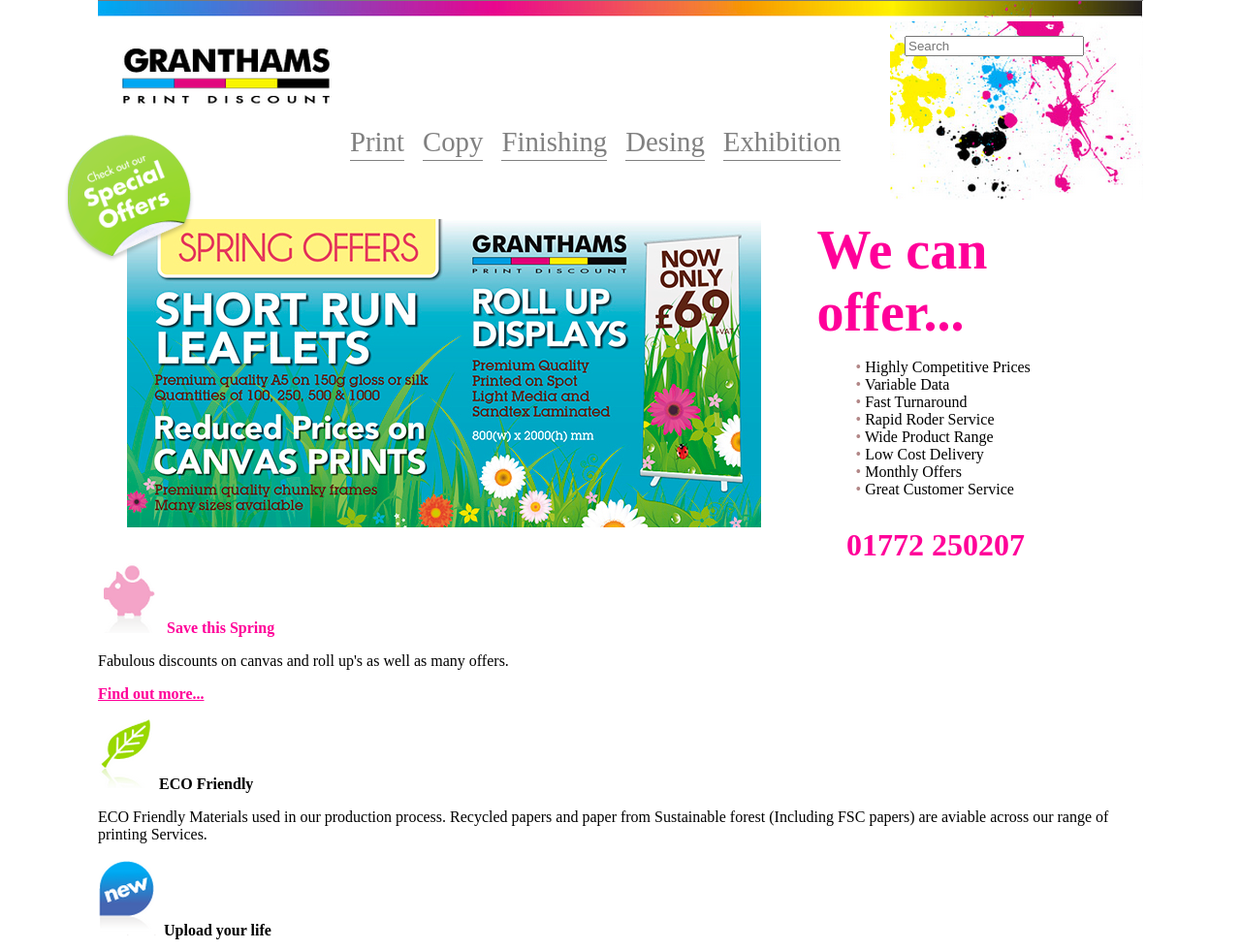
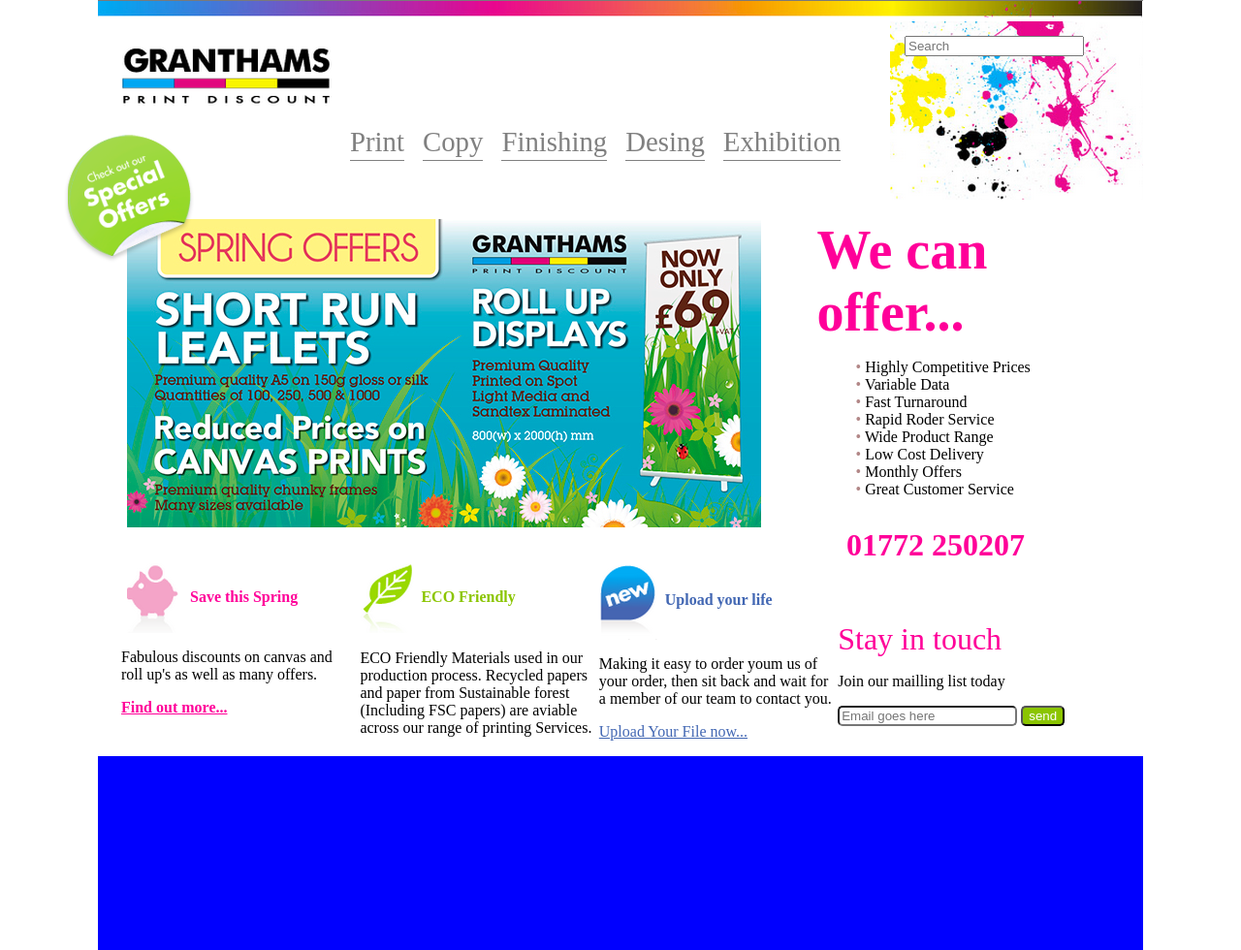
Before and after one commit to Everywhere15/pw218309, a plain HTML site: page practica02css3/index.html in a window 1280 px wide. Shown: the top 980 px of the page at 97% size. Drawn offline with Linux system fonts and the light colour scheme.

Commit message:
practica02 termianda

```diff
--- a/practica02css3/css/style.css
+++ b/practica02css3/css/style.css
@@ -13,14 +13,27 @@
 #primerseccion #secc01art02{margin-left: 50px;width: 30%;}
 #primerseccion #secc01art02 ul{list-style: none;}
 #primerseccion #secc01art02 ul li:before{content: "• ";color: #b28787;}
-/* CLASES */
-.colorrosa{color: #FF0099;}
-.letragrande{font-size: 3.5em;}
-.nito{font-weight: bold;}
-
 
 /* SEGUNDA SECCION */
 
 #segundaseccion{text-align: right;padding-right: 122px;}
 
+/* TERCERA SECCION */
+#tercerseccion{padding-left: 24px;}
+#tercerseccion article{display: inline-block;vertical-align: top; width: 23%;}
+#tercerseccion #secc03art04 {padding-top: 60px;}
+#tercerseccion article img{vertical-align: middle;}
+#tercerseccion article input[type="email"]{border-radius: 5px;}
+#tercerseccion article input[type="button"]{border-radius: 5px;background: #8BC500;color: white;}
+
+footer{height: 200px;background: blue;}
+
+
+
+/* CLASES */
+.colorrosa{color: #FF0099;}
+.letragrande{font-size: 3.5em;}
+.nito{font-weight: bold;}
 .letramediana{font-size: 2em;}
+.colorazul{color: #4267B3}
+.colorverde{color: #8BC500;}
--- a/practica02css3/index.html
+++ b/practica02css3/index.html
@@ -79,11 +79,8 @@
 			</p>
 		</article>
 
-		<article>
-				printing today. Our upload
-				facility enables you to send your
-				files directly to us. Use the notes
-				section to infor
+		<article id="secc03art04">
+
 			<span class="colorrosa letramediana">Stay in touch</span>
 			<p>
 				Join our mailling list today
```
